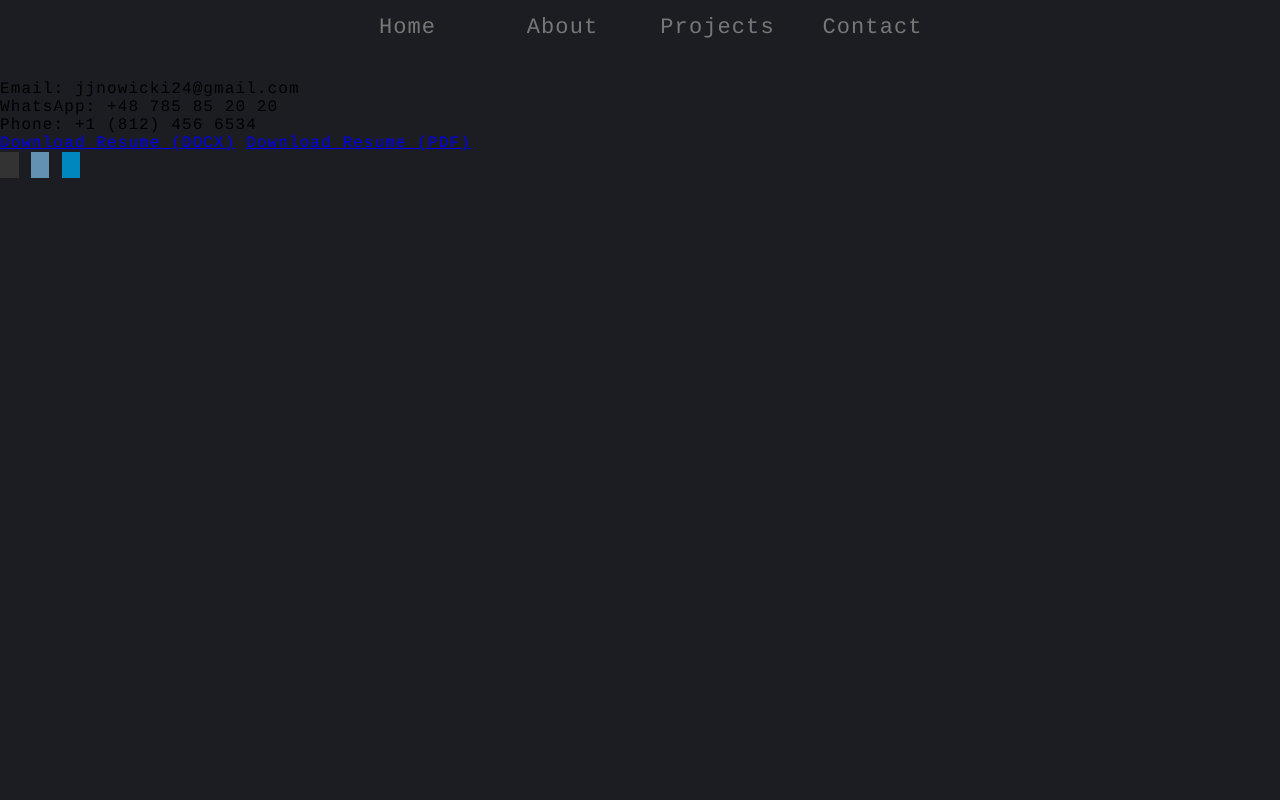
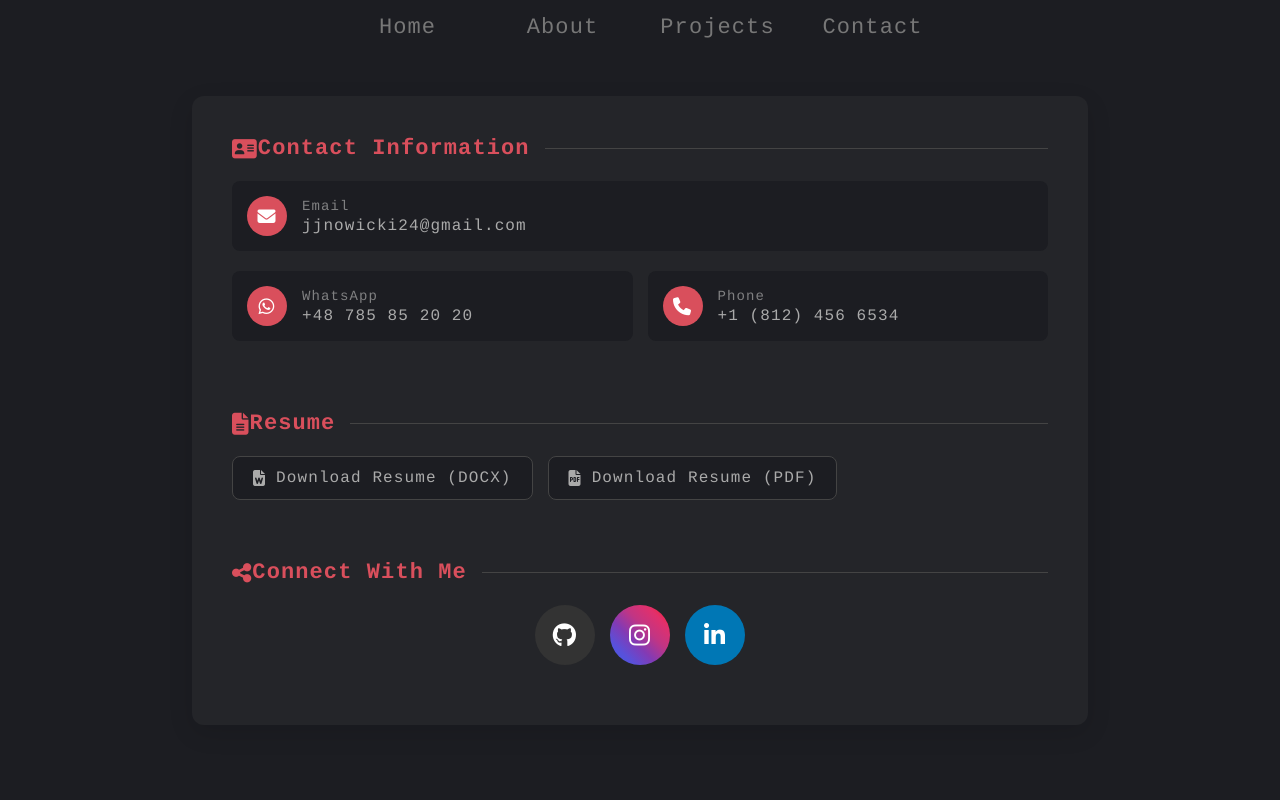
Before and after one commit to Jakub-Nowicki/personal-website, a Flask app: page /contact in a window 1280 px wide. Run offline with Flask 3, Linux system fonts and the light colour scheme; some libraries are stand-ins or nearby versions.

Commit message:
contact update visuals

```diff
--- a/app/static/css/contact.css
+++ b/app/static/css/contact.css
@@ -1,59 +1,184 @@
-@import url(https: //maxcdn.bootstrapcdn.com/font-awesome/4.7.0/css/font-awesome.min.css);
-.icon--googleplus::before {
-    content: "\f0d5";
+#content {
+  width: 70%;
+  max-width: 900px;
+  margin: 2vh auto;
+  padding: 40px;
+  box-shadow: 0 8px 24px rgba(0, 0, 0, 0.12);
+  background-color: #242529;
+  border-radius: 12px;
+  color: #aaa;
 }
-.social__icon--googleplus {
-    background-color: #fa5432;
+
+.contact-container {
+  display: grid;
+  grid-template-columns: 1fr;
+  gap: 30px;
 }
-.social__icon--googleplus:hover {
-    background-color: #d5472b;
+
+.section {
+  margin-bottom: 20px;
 }
-.icon--instagram::before {
-    content: "\f16d";
+
+.section-title {
+  color: #d94f5c;
+  font-size: 22px;
+  margin-bottom: 20px;
+  display: flex;
+  align-items: center;
 }
-.social__icon--instagram {
-    background-color: #6291b2;
+
+.section-title:after {
+  content: "";
+  flex-grow: 1;
+  height: 1px;
+  background-color: #444;
+  margin-left: 15px;
 }
-.social__icon--instagram:hover {
-    background-color: #537b97;
+
+.contact-info {
+  display: grid;
+  grid-template-columns: repeat(auto-fit, minmax(300px, 1fr));
+  gap: 15px;
+  margin-bottom: 20px;
 }
-.icon--linkedin::before {
-    content: "\f0e1";
+
+.contact-item {
+  display: flex;
+  align-items: center;
+  padding: 15px;
+  background-color: #1c1d22;
+  border-radius: 8px;
+  transition: transform 0.3s ease, box-shadow 0.3s ease;
 }
-.social__icon--linkedin {
-    background-color: #0087be;
+
+.contact-item:hover {
+  transform: translateY(-3px);
+  box-shadow: 0 5px 15px rgba(0, 0, 0, 0.2);
 }
-.social__icon--linkedin:hover {
-    background-color: #0073a2;
+
+.contact-icon {
+  width: 40px;
+  height: 40px;
+  background-color: #d94f5c;
+  border-radius: 50%;
+  display: flex;
+  justify-content: center;
+  align-items: center;
+  margin-right: 15px;
+  flex-shrink: 0;
 }
-.icon--github::before {
-    content: "\f113";
+
+.contact-icon i {
+  color: white;
+  font-size: 18px;
 }
-.social__icon--github {
-    background-color: #333333;
+
+.contact-details {
+  flex-grow: 1;
+  overflow: hidden;
 }
-.social__icon--github:hover {
-    background-color: #2b2b2b;
+
+.contact-label {
+  font-size: 14px;
+  opacity: 0.7;
+  margin-bottom: 3px;
 }
-*, *::before, *::after {
-    box-sizing: border-box;
+
+.contact-value {
+  font-size: 16px;
+  white-space: nowrap;
+  overflow: hidden;
+  text-overflow: ellipsis;
 }
-.social__item {
-    display: inline-block;
-    margin-right: 0.1em;
+
+.resume-download {
+  margin-bottom: 30px;
 }
-.icon, [class^=icon--] {
-    font-family: "FontAwesome";
-    speak: none;
-    font-style: normal;
-    font-weight: normal;
-    font-variant: normal;
-    text-transform: none;
-    line-height: 1;
-    -webkit-font-smoothing: antialiased;
-    -moz-osx-font-smoothing: grayscale;
+
+.resume-buttons {
+  display: flex;
+  gap: 15px;
+  flex-wrap: wrap;
 }
-.social__icon, [class^=social__icon] {
-    font-size: 1.4em;
-    color: white;
-    text-decoration: none;
+
+.resume-link {
+  display: inline-flex;
+  align-items: center;
+  background-color: #1c1d22;
+  color: #aaa;
+  text-decoration: none;
+  padding: 12px 20px;
+  border-radius: 8px;
+  transition: all 0.3s ease;
+  border: 1px solid #444;
+}
+
+.resume-link:hover {
+  background-color: #d94f5c;
+  color: white;
+  border-color: #d94f5c;
+}
+
+.resume-link i {
+  margin-right: 10px;
+}
+
+.social-section {
+  text-align: center;
+}
+
+.social-grid {
+  display: flex;
+  justify-content: center;
+  gap: 15px;
+  margin-top: 20px;
+}
+
+.social-item {
+  display: inline-block;
+}
+
+.social-link {
+  display: flex;
+  justify-content: center;
+  align-items: center;
+  width: 60px;
+  height: 60px;
+  border-radius: 50%;
+  color: white;
+  text-decoration: none;
+  font-size: 24px;
+  transition: transform 0.3s ease, box-shadow 0.3s ease;
+}
+
+.social-link:hover {
+  transform: translateY(-5px);
+  box-shadow: 0 10px 20px rgba(0, 0, 0, 0.2);
+}
+
+.github {
+  background-color: #333333;
+}
+
+.instagram {
+  background: linear-gradient(45deg, #405DE6, #5851DB, #833AB4, #C13584, #E1306C, #FD1D1D);
+}
+
+.linkedin {
+  background-color: #0077b5;
+}
+
+@media (max-width: 768px) {
+  #content {
+    width: 90%;
+    padding: 25px;
+  }
+
+  .contact-info {
+    grid-template-columns: 1fr;
+  }
+
+  .resume-buttons {
+    flex-direction: column;
+  }
+}
--- a/app/templates/contact.html
+++ b/app/templates/contact.html
@@ -2,35 +2,86 @@
 
 {% block link_css %}
     <link rel="stylesheet" type="text/css" href="{{url_for('static', filename='css/contact.css')}}">
+    <link rel="stylesheet" href="https://cdnjs.cloudflare.com/ajax/libs/font-awesome/6.1.1/css/all.min.css">
 {% endblock %}
 
 {% block content %}
     <div id="content">
-<div class="contact__info">
-        <p>Email: jjnowicki24@gmail.com</p>
-        <p>WhatsApp: +48 785 85 20 20</p>
-        <p>Phone: +1 (812) 456 6534</p>
-    </div>
+        <div class="contact-container">
+            <!-- Contact Information Section -->
+            <div class="section">
+                <h2 class="section-title"><i class="fas fa-address-card"></i> Contact Information</h2>
+                <div class="contact-info">
+                    <div class="contact-item">
+                        <div class="contact-icon">
+                            <i class="fas fa-envelope"></i>
+                        </div>
+                        <div class="contact-details">
+                            <div class="contact-label">Email</div>
+                            <div class="contact-value">jjnowicki24@gmail.com</div>
+                        </div>
+                    </div>
+                </div>
 
-    <!-- Resume Downloads -->
-    <div class="resume__downloads">
-        <a href="{{ url_for('static', filename='files/Jakub_Nowicki_Resume.docx') }}" class="resume__link" download>Download Resume (DOCX)</a>
-        <a href="{{ url_for('static', filename='files/Jakub_Nowicki_Resume.pdf') }}" class="resume__link" download>Download Resume (PDF)</a>
-    </div>
+                <div class="contact-info">
+                    <div class="contact-item">
+                        <div class="contact-icon">
+                            <i class="fab fa-whatsapp"></i>
+                        </div>
+                        <div class="contact-details">
+                            <div class="contact-label">WhatsApp</div>
+                            <div class="contact-value">+48 785 85 20 20</div>
+                        </div>
+                    </div>
 
-        <div id="icons">
-            <div class="social__item">
-                <a target="_blank" href="https://github.com/Jakub-Nowicki?tab=repositories" class="social__icon--github"><i class="icon--github"></i></a>
+                    <div class="contact-item">
+                        <div class="contact-icon">
+                            <i class="fas fa-phone"></i>
+                        </div>
+                        <div class="contact-details">
+                            <div class="contact-label">Phone</div>
+                            <div class="contact-value">+1 (812) 456 6534</div>
+                        </div>
+                    </div>
+                </div>
             </div>
 
-            <div class="social__item">
-                <a target="_blank" href="https://www.instagram.com/nowickii.j/" class="social__icon--instagram"><i class="icon--instagram"></i></a>
+            <!-- Resume Downloads Section -->
+            <div class="section resume-download">
+                <h2 class="section-title"><i class="fas fa-file-alt"></i> Resume</h2>
+                <div class="resume-buttons">
+                    <a href="{{ url_for('static', filename='files/Jakub_Nowicki_Resume.docx') }}" class="resume-link" download>
+                        <i class="fas fa-file-word"></i> Download Resume (DOCX)
+                    </a>
+                    <a href="{{ url_for('static', filename='files/Jakub_Nowicki_Resume.pdf') }}" class="resume-link" download>
+                        <i class="fas fa-file-pdf"></i> Download Resume (PDF)
+                    </a>
+                </div>
             </div>
 
-            <div class="social__item">
-                <a target="_blank" href="https://www.linkedin.com/in/jakub-nowicki13/" class="social__icon--linkedin"><i class="icon--linkedin"></i></a>
+            <!-- Social Media Section -->
+            <div class="section social-section">
+                <h2 class="section-title"><i class="fas fa-share-alt"></i> Connect With Me</h2>
+                <div class="social-grid">
+                    <div class="social-item">
+                        <a href="https://github.com/Jakub-Nowicki?tab=repositories" target="_blank" class="social-link github">
+                            <i class="fab fa-github"></i>
+                        </a>
+                    </div>
+
+                    <div class="social-item">
+                        <a href="https://www.instagram.com/nowickii.j/" target="_blank" class="social-link instagram">
+                            <i class="fab fa-instagram"></i>
+                        </a>
+                    </div>
+
+                    <div class="social-item">
+                        <a href="https://www.linkedin.com/in/jakub-nowicki13/" target="_blank" class="social-link linkedin">
+                            <i class="fab fa-linkedin-in"></i>
+                        </a>
+                    </div>
+                </div>
             </div>
         </div>
-
     </div>
 {% endblock %}
```
